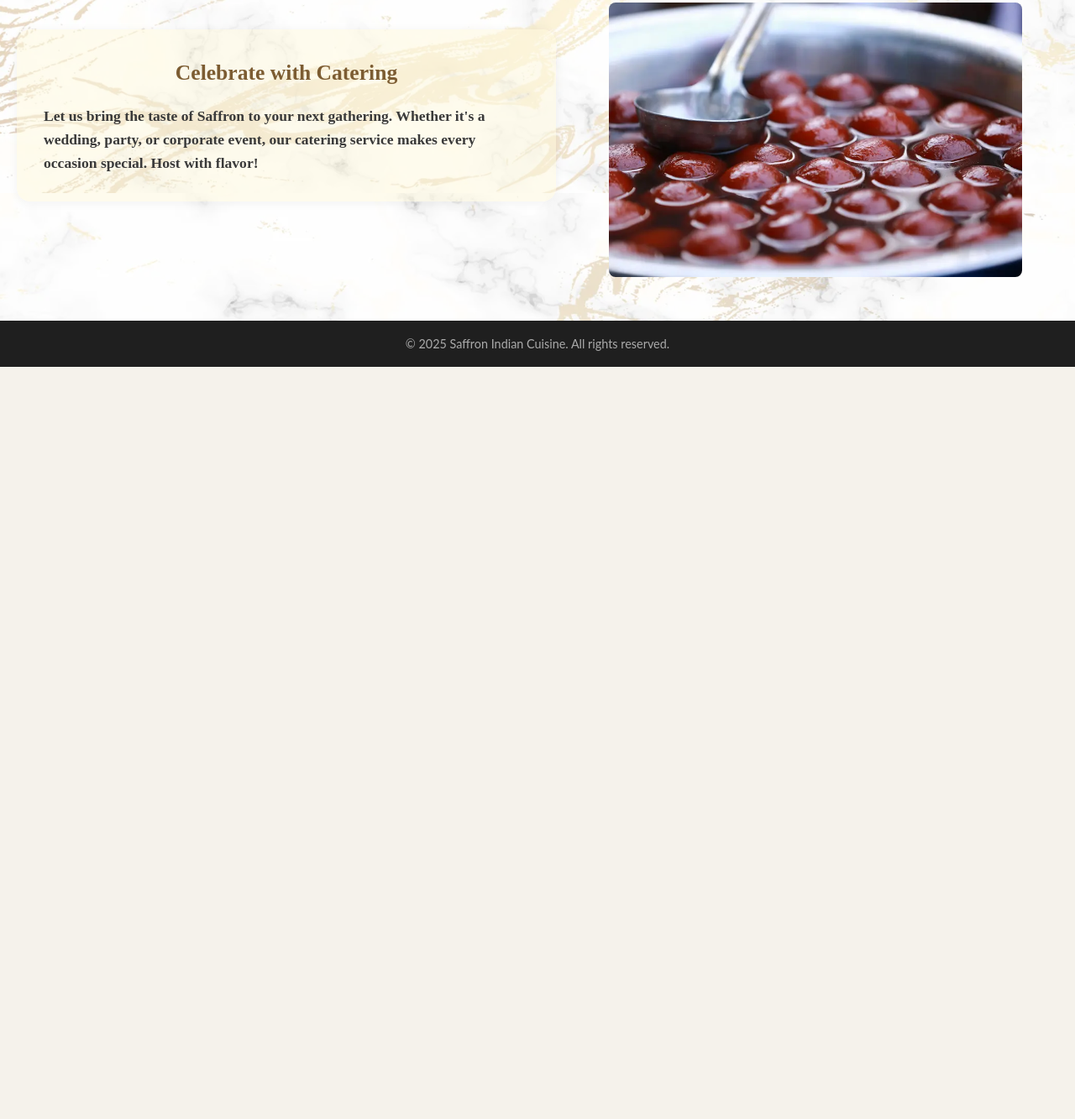
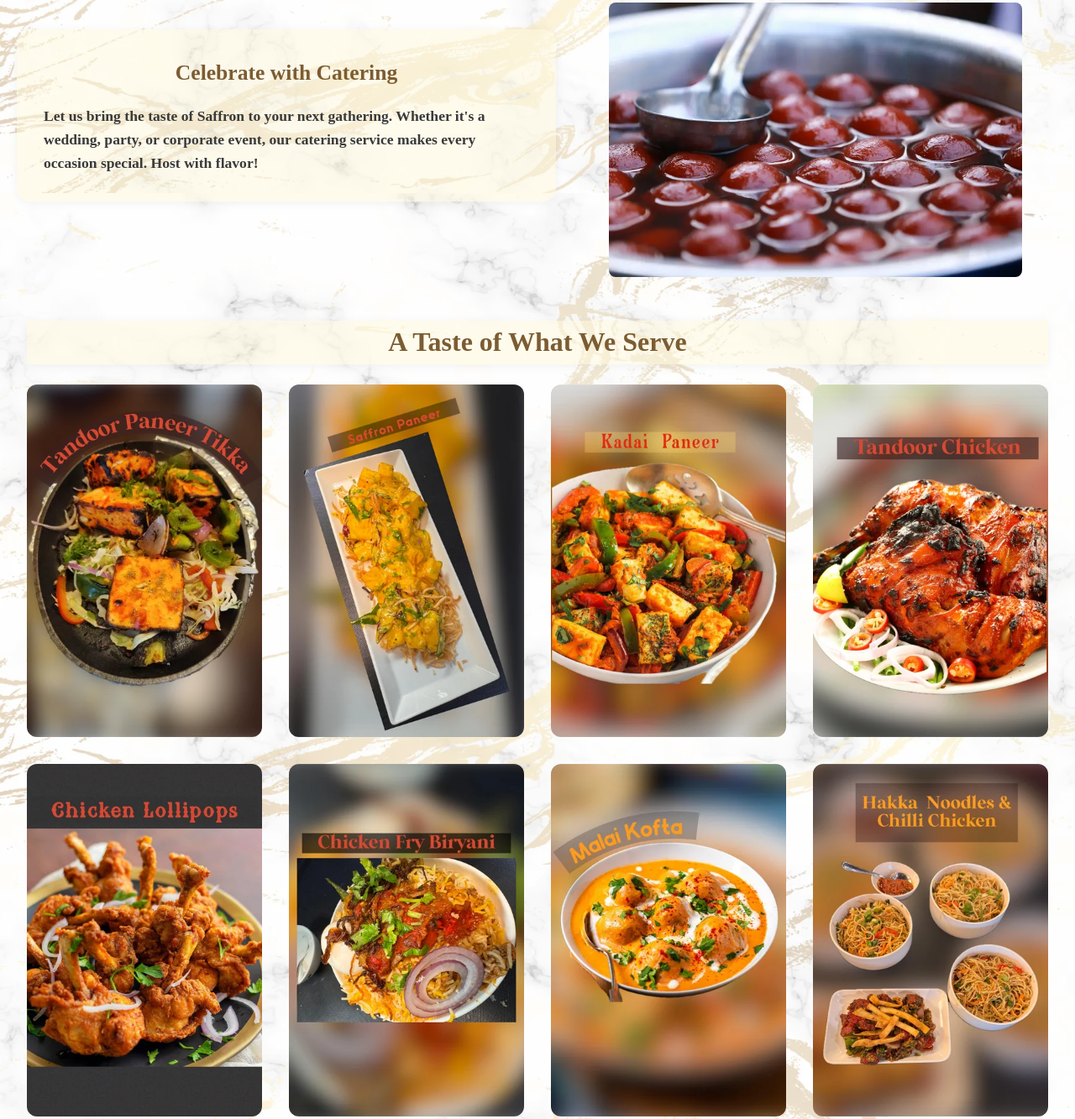
Before and after one commit to bmenneni/SaffronIndianCuisine, a plain HTML site: page com.saffrondiner/index.html in a window 1280 px wide. Shown: the part 1370-2703 px from the top of the page at 84% size. Before the commit the page ends 1807 px from the top, so only its background shows below. Drawn offline with Linux system fonts and the light colour scheme.

Commit message:
added dish gallery on home page

```diff
--- a/com.saffrondiner/index.html
+++ b/com.saffrondiner/index.html
@@ -89,6 +89,20 @@ j=d.createElement(s),dl=l!='dataLayer'?'&l='+l:'';j.async=true;j.src=
             <img src="assets/gulab-jamun.webp" alt="Special Dessert for Catering">
           </div>
         </div>
+      <section class="dish-gallery">
+        <h2 class="gallery-title">A Taste of What We Serve</h2>
+        <div class="dish-gallery-grid">
+          <img src="assets/saffron-dishes/tandoor-paneer-tikka.webp" alt="Tandoor Paneer Tikka" loading="lazy">
+          <img src="assets/saffron-dishes/saffron-paneer.webp" alt="Saffron Paneer" loading="lazy">
+          <img src="assets/saffron-dishes/kadai-paneer.webp" alt="Kadai Paneer" loading="lazy">
+          <img src="assets/saffron-dishes/tandoor-chicken.webp" alt="Tandoori Chicken" loading="lazy">
+          <img src="assets/saffron-dishes/chicken-lollipops.webp" alt="Chicken Lollipops" loading="lazy">
+          <img src="assets/saffron-dishes/chicken-fry-biryani.webp" alt="Chicken Fry Biryani" loading="lazy">
+          <img src="assets/saffron-dishes/malai-kofta.webp" alt="Malai Kofta" lading="lazy">
+          <img src="assets/saffron-dishes/hakka-noodles-chilli-chicken.webp" alt="Hakka Noodles and Chilli Chicken" loading="lazy">
+          <img src="assets/saffron-dishes/schez-chicken-rice.webp" alt="Schezwan Chicken Fried Rice" loading="lazy">
+        </div>
+      </section>
     </main>
     <footer>
       <p>&copy; 2025 Saffron Indian Cuisine. All rights reserved.</p>
--- a/com.saffrondiner/saffron-styles.css
+++ b/com.saffrondiner/saffron-styles.css
@@ -356,6 +356,30 @@ nav a.active {
 #gulab-jamun-container img {
   width: 85%;
 }
+
+/* Dish Gallery Styles */
+.dish-gallery {
+  padding: 2rem;
+  text-align: center;
+}
+.gallery-title {
+  font-size: 2rem;
+  margin-bottom: 1.5rem;
+  background-color: rgba(255, 249, 222, 0.5);
+  box-shadow: 0 2px 12px rgba(0, 0, 0, 0.05);
+}
+.dish-gallery-grid {
+  display: grid;
+  grid-template-columns: repeat(auto-fit, minmax(250px, 1fr));
+  gap: 2rem;
+}
+.dish-gallery-grid img {
+  width: 100%;
+  height: auto;
+  border-radius: 12px;
+  object-fit: cover;
+}
+
 .sub-hero-div {
   padding: 1rem 1.25rem;
   color: #f5f5f5;
@@ -398,6 +422,7 @@ nav a.active {
   height: auto;
   display: block;
 }
+
 #hours-div {
   margin: auto;
 }
```
Also changed, not shown: com.saffrondiner/assets/malai-kofta.jpeg (added), com.saffrondiner/assets/saffron-dishes/chicken-fry-biryani.webp (added), com.saffrondiner/assets/saffron-dishes/chicken-lollipops.webp (added), com.saffrondiner/assets/saffron-dishes/hakka-noodles-chilli-chicken.webp (added), com.saffrondiner/assets/saffron-dishes/kadai-paneer.webp (added), com.saffrondiner/assets/saffron-dishes/malai-kofta.webp (added), com.saffrondiner/assets/saffron-dishes/saffron-paneer.webp (added), com.saffrondiner/assets/saffron-dishes/schez-chicken-rice.webp (added), com.saffrondiner/assets/saffron-dishes/tandoor-chicken.webp (added), com.saffrondiner/assets/saffron-dishes/tandoor-paneer-tikka.webp (added).
